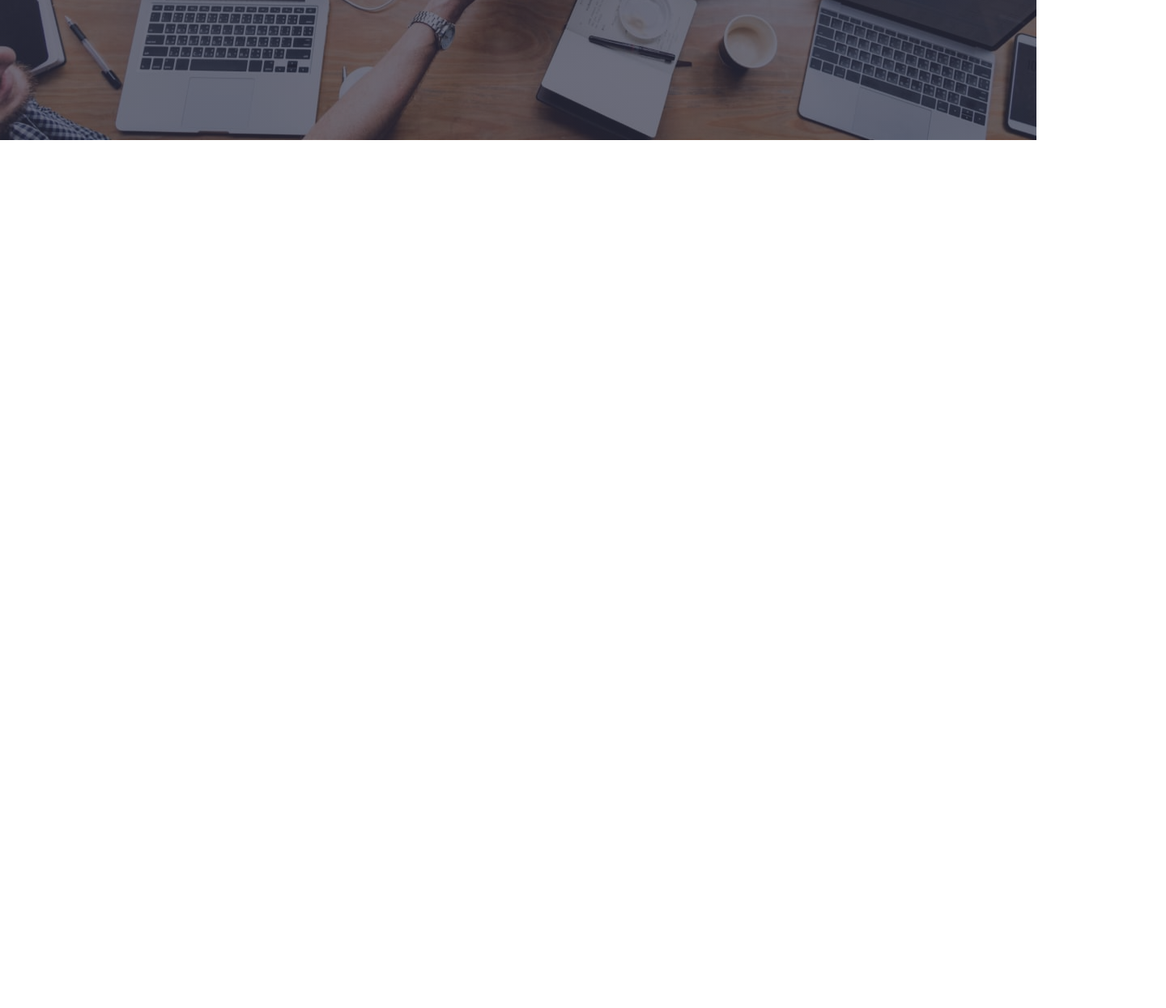
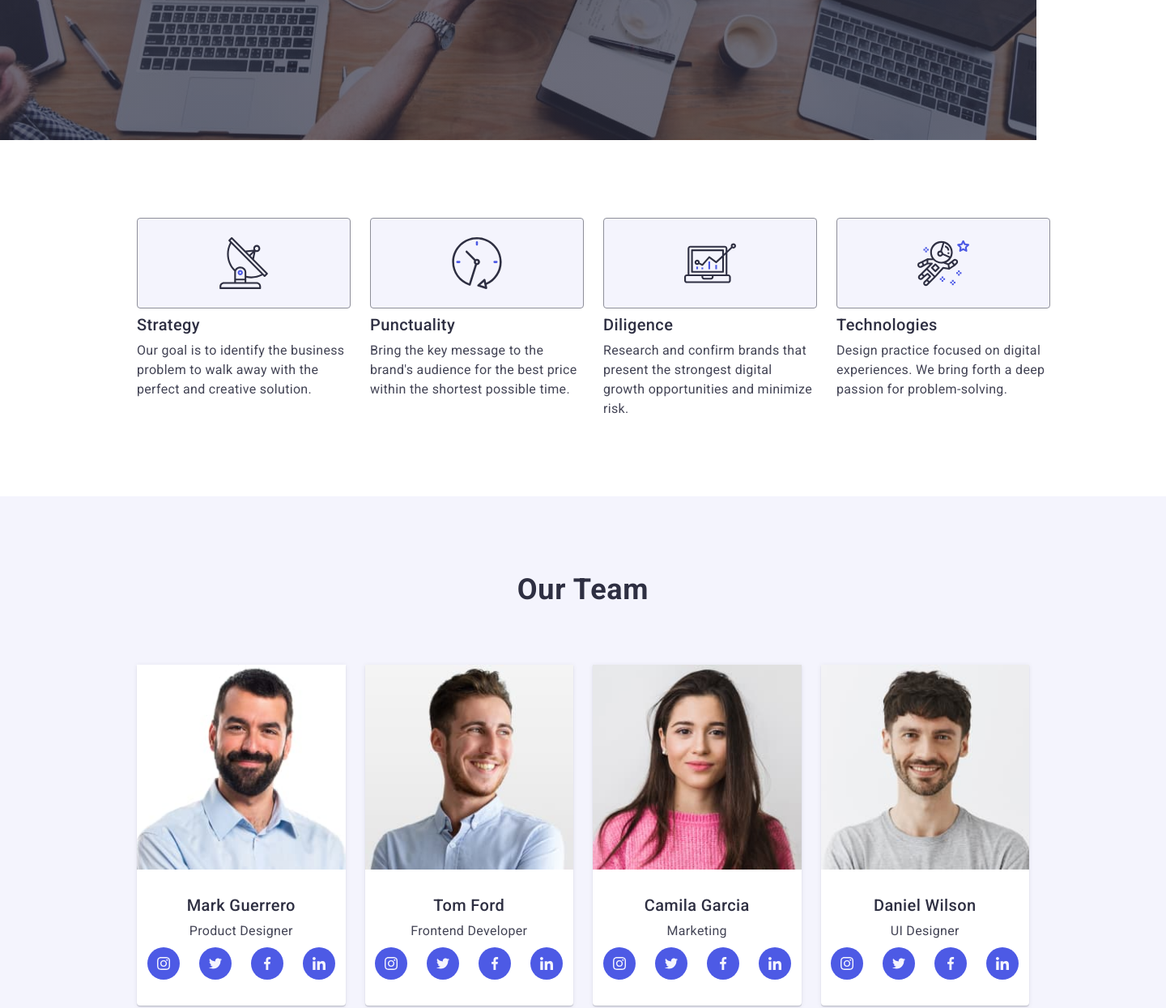
Before and after one commit to Volodymyr-Sainchuk/goit-markup-hw-06, a plain HTML site: page index.html in a window 1280 px wide. Shown: the part 500-1745 px from the top of the page at 81% size, 1440 px wide, since content can reach past the window. Before the commit the page ends 800 px from the top, so only its background shows below. Drawn offline with nearby package versions, Linux system fonts and the light colour scheme.

Commit message:
add second and third sections for phone, tablet and laptop

```diff
--- a/css/styles.css
+++ b/css/styles.css
@@ -50,6 +50,7 @@ body {
   max-width: 320px;
   margin: 0 auto;
   /* padding: 0 15px; */
+  padding: 0 28px;
 }
 .header-container {
   display: flex;
@@ -204,7 +205,8 @@ body {
   flex-direction: column;
   justify-content: flex-start;
   align-items: flex-start;
-  gap: 24px;
+  /* gap: 24px; */
+  row-gap: 72px;
 }
 .main-list-info {
   display: flex;
@@ -226,7 +228,8 @@ body {
 }
 .second-section-items-block {
   position: relative;
-  display: flex;
+  /* display: flex; */
+  display: none;
   align-items: center;
   justify-content: center;
   width: 264px;
@@ -241,6 +244,7 @@ body {
   top: 50%;
   left: 50%;
   transform: translate(-50%, -50%);
+  display: none;
 }
 .main-list {
   /* color: #2e2f42;
@@ -276,7 +280,8 @@ body {
   justify-content: center;
   align-items: center;
   gap: 72px;
-  padding: 120px 0;
+  /* padding: 120px 0; */
+  padding: 96px 0;
 }
 .photo-icons-container-list {
   width: 40px;
@@ -320,7 +325,9 @@ body {
 .team-list {
   background-color: #f4f4fd;
   display: flex;
-  gap: 24px;
+  flex-wrap: wrap;
+  /* gap: 24px; */
+  gap: 72px;
 }
 .portfolio-section {
   display: flex;
@@ -1038,11 +1045,32 @@ body {
     max-width: 100%;
   }
   .main-list-info {
-    max-width: 768px;
+    min-width: 768px;
+  }
+  .main-list {
+    text-align: left;
   }
   .main-section-list {
     flex-direction: row;
     flex-wrap: wrap;
+    /* width: calc((100% - 90px) / 2);
+    max-width: 768px; */
+    /* line-gap-override: 24px; */
+    column-gap: 24px;
+  }
+  .second-section-items {
+    max-width: 100%;
+    width: calc((100% - 48px) / 2);
+  }
+  .main-list-text {
+    max-width: 356px;
+  }
+  .photo-section {
+    min-width: 768px;
+  }
+  .team-list {
+    column-gap: 24px;
+    row-gap: 64px;
   }
 }
 
@@ -1072,9 +1100,46 @@ body {
     padding: 0 16px;
   }
   .main-header {
-    max-width: 1440px;
+    min-width: 1440px;
   }
   .main {
     max-width: 1440px;
   }
+  .main-list-info {
+    min-width: 1440px;
+  }
+  .main-list {
+    color: #2e2f42;
+    font-size: 20px;
+    font-weight: 500;
+    line-height: 1.2;
+  }
+  .main-list-text {
+    max-width: 264px;
+  }
+  .main-list-info {
+    gap: 24px;
+  }
+  .second-section-items-block {
+    display: flex;
+  }
+  .second-section-icons {
+    display: flex;
+  }
+  .main-section-list {
+    flex-direction: row;
+    flex-wrap: nowrap;
+  }
+  .photo-section {
+    min-width: 1440px;
+  }
+  .team-list {
+    flex-wrap: nowrap;
+  }
 }
+@media screen and (min-width: 767px) and (max-width: 1157px) {
+  .container {
+    max-width: 768px;
+    padding: 0 108px;
+  }
+}
```
Also changed, not shown: index.html (+3 -4 lines).
